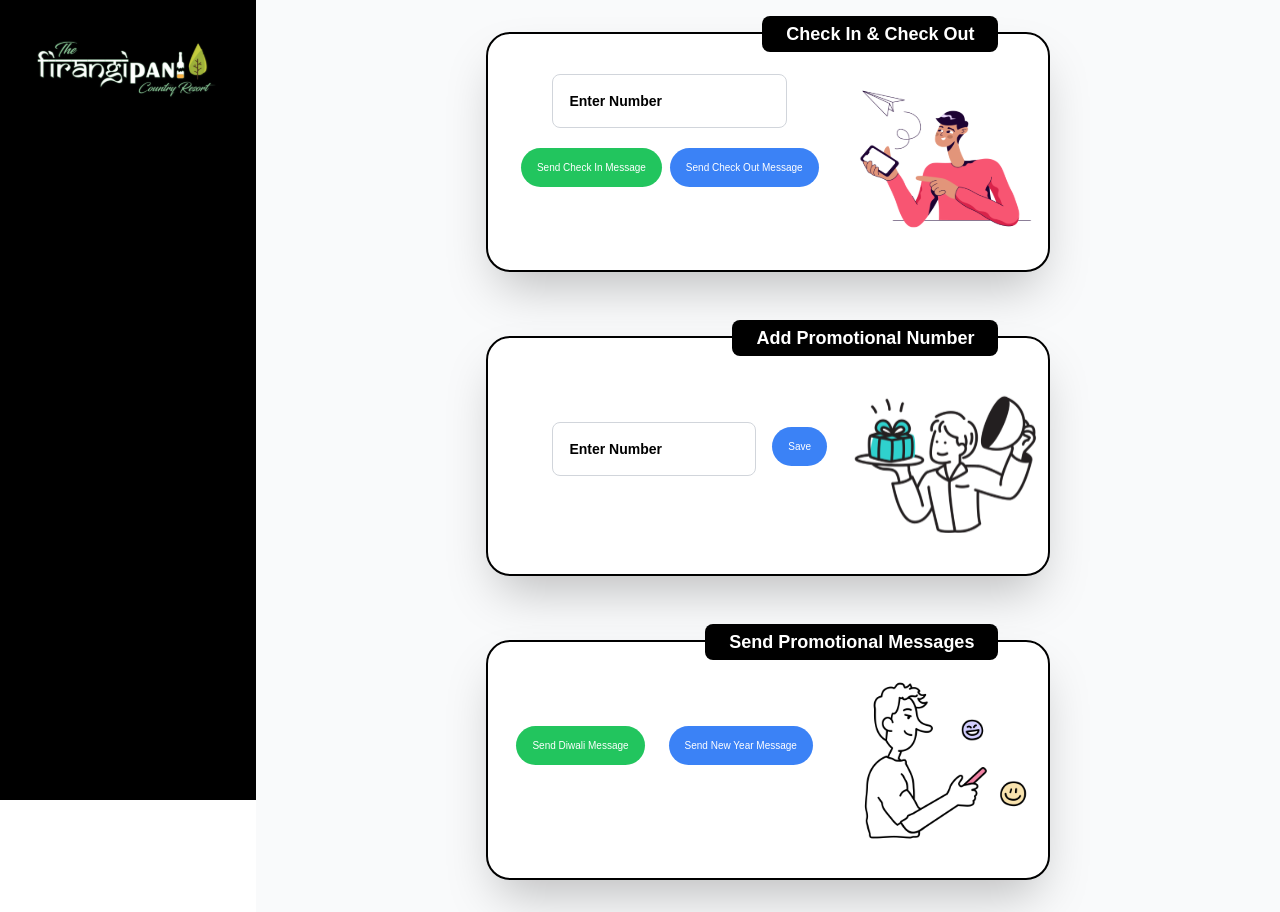
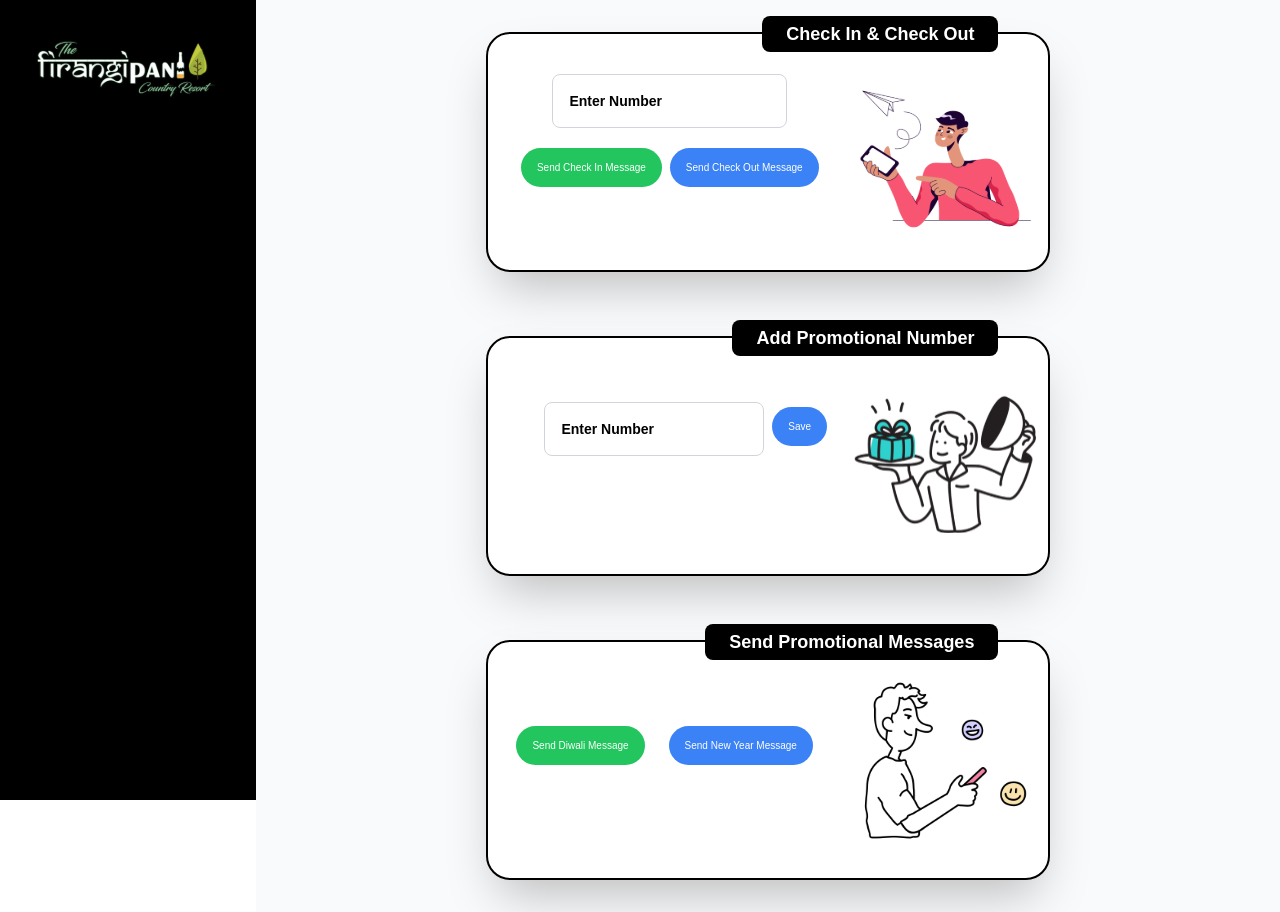
Before and after one commit to Dev-code457/hotel-messaging-tool, a Next.js app: page / in a window 1280 px wide. Built offline with nearby package versions, Linux system fonts and the light colour scheme.

Commit message:
Initial Commit

```diff
--- a/src/components/PromotionalNumber.tsx
+++ b/src/components/PromotionalNumber.tsx
@@ -12,7 +12,7 @@ function PromotionalNumber() {
   const [phoneNumber, setPhoneNumber] = useState("");
 
   const handleSubmit = async () => {
-    const promise = axios.post("/api/PromotionalNumber", {
+    const promise = axios.post("/api/customers", {
       phoneNumber,
     });
 setPhoneNumber("")
@@ -35,12 +35,12 @@ setPhoneNumber("")
   };
 
   return (
-    <Section heading="Add Promotional Number" classnames="my-32">
+    <Section heading="Add Promotional Number" classnames="">
       <div className="grid grid-cols-5 gap-4">
         <div className="col-span-3">
-          <div className="flex justify-start items-center mt-11 -space-x-6">
+          <div className="flex justify-start items-center mt-8 -space-x-6">
             <Input
-              classnames="p-10 flex-grow"
+              classnames="p-8 flex-grow"
               value={phoneNumber}
               onChange={(e) => setPhoneNumber(e.target.value)}
             />
```
